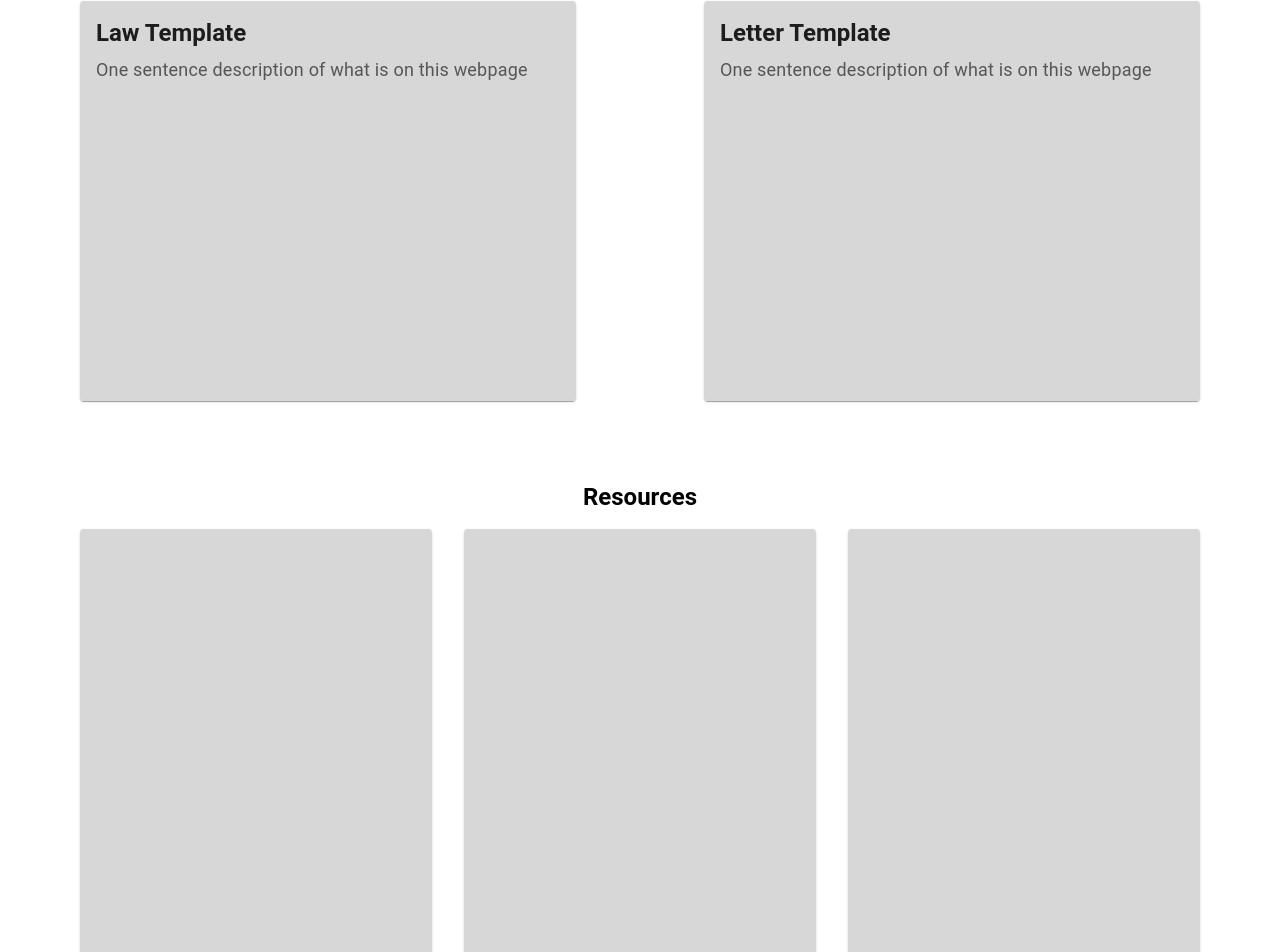
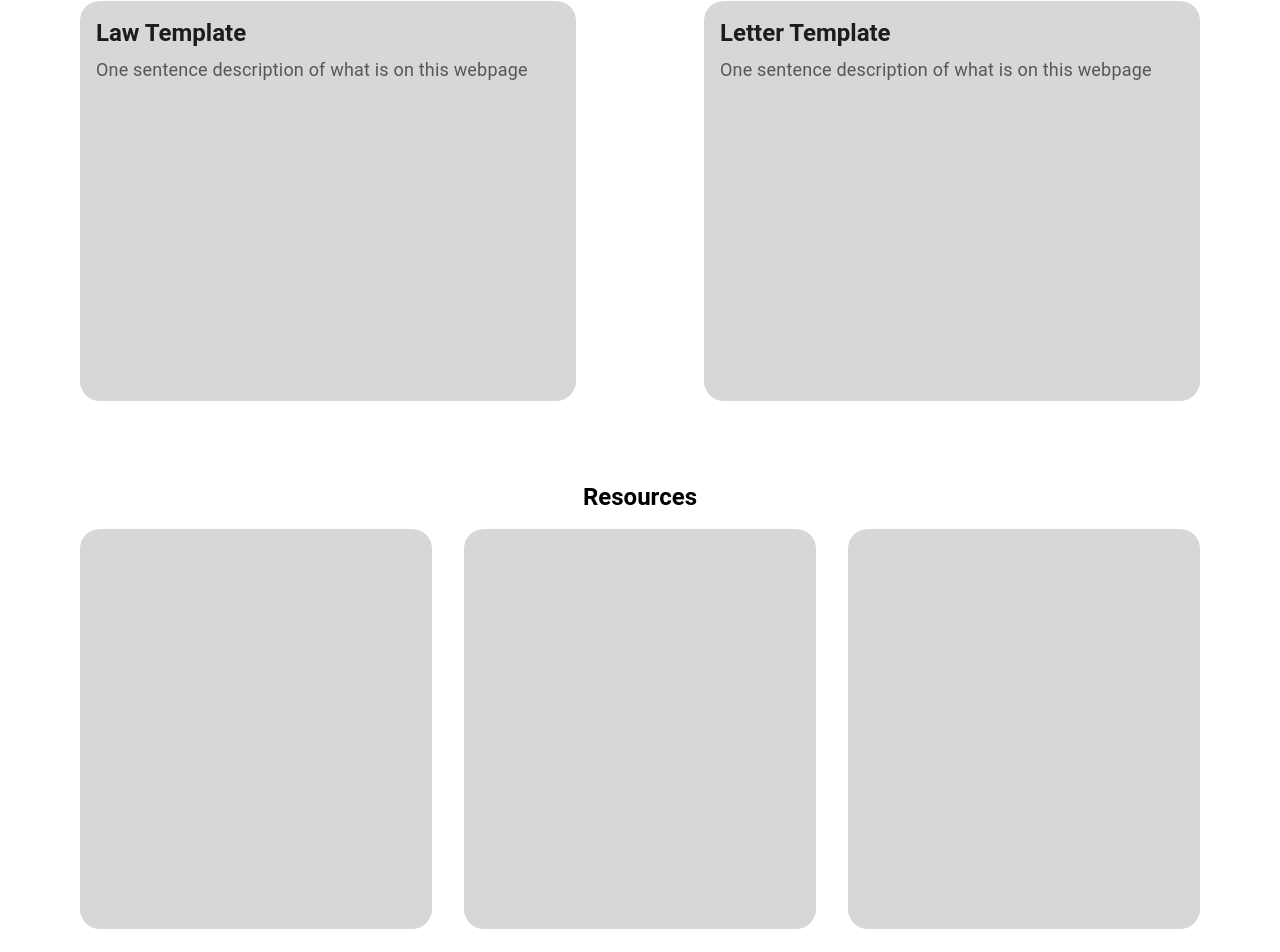
Before and after one commit to cornellh4i/earth-law-center, a React (Create React App) app in the folder client/: page /landing in a window 1280 px wide. Shown: the part 619-1571 px from the top of the page. After the commit the page ends 1548 px from the top, so only its background shows below. Built offline with nearby package versions, Linux system fonts and the light colour scheme; no server answers.

Commit message:
Increase border radius of all cards

```diff
--- a/client/src/components/LandingCard/LandingCard.css
+++ b/client/src/components/LandingCard/LandingCard.css
@@ -1,8 +1,10 @@
 .card {
-    height: 400px;
+    height: 400px !important;
+    box-shadow: none !important;
+    border-radius: 20px !important;
 }
 
 .card-content {
-    background-color: #d7d7d7;
-    height: 400px;
+    background-color: #d7d7d7 !important;
+    height: 400px !important;
 }
--- a/client/src/components/ResourceBox/ResourceBox.css
+++ b/client/src/components/ResourceBox/ResourceBox.css
@@ -1,8 +1,10 @@
 .box {
-    height: 400px;
+    height: 400px !important;
+    box-shadow: none !important;
+    border-radius: 20px !important;
 }
 
 .box-content {
-    background-color: #d7d7d7;
-    height: 400px;
+    background-color: #d7d7d7 !important;
+    height: 400px !important;
 }
--- a/client/src/components/ResourceBox/ResourceBox.jsx
+++ b/client/src/components/ResourceBox/ResourceBox.jsx
@@ -10,7 +10,7 @@ import { CardActionArea } from '@mui/material';
 */
 const ResourceBox = (props) => {
   return (
-      <Card classname='box'>
+      <Card className='box'>
         <CardActionArea>
           <CardContent className='box-content'></CardContent>
         </CardActionArea>
```
